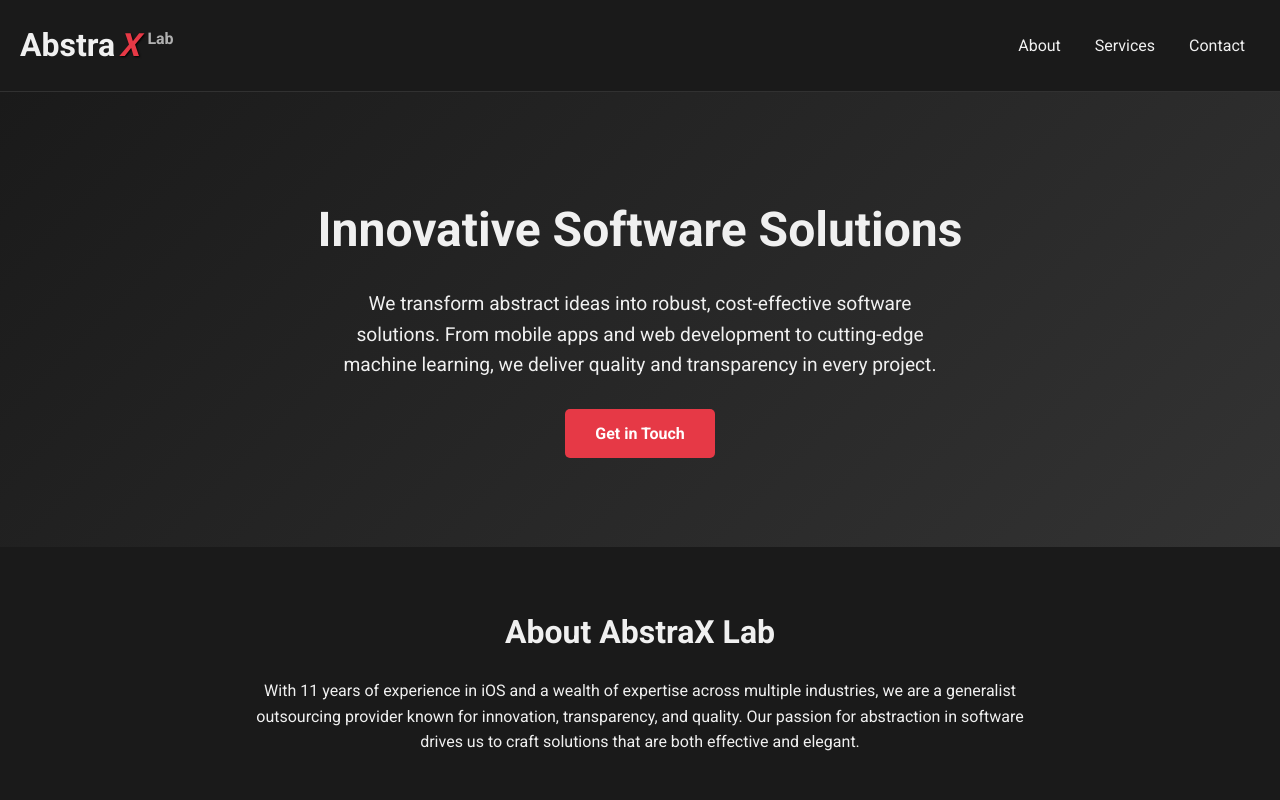
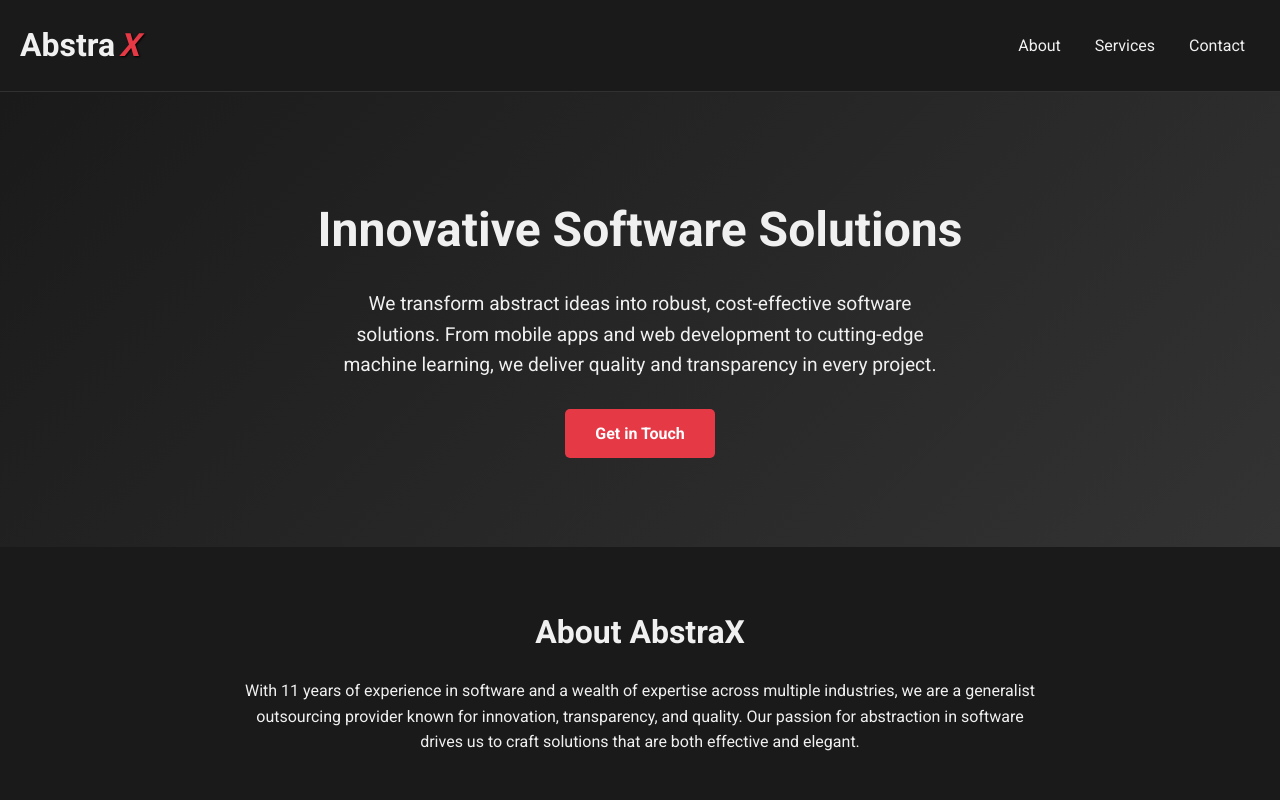
Before and after one commit to MarianoCornejo/marianocornejo.github.io, a plain HTML site: page index.html in a window 1280 px wide. Shown: the top 800 px of the page. Drawn offline with Linux system fonts and the light colour scheme.

Commit message:
Update index.html

```diff
--- a/index.html
+++ b/index.html
@@ -3,7 +3,7 @@
 <head>
   <meta charset="UTF-8" />
   <meta name="viewport" content="width=device-width, initial-scale=1.0" />
-  <title>AbstraX Lab - Innovative Software Solutions</title>
+  <title>AbstraX - Innovative Software Solutions</title>
   <!-- Google Font for a modern look -->
   <link href="https://fonts.googleapis.com/css?family=Roboto:400,700&display=swap" rel="stylesheet">
   <style>
@@ -131,7 +131,7 @@
   <!-- Header with Logo and Navigation -->
   <header>
     <div class="logo">
-      Abstra<span class="x">X</span><span class="lab"> Lab</span>
+      Abstra<span class="x">X</span>
     </div>
     <nav>
       <a href="#about">About</a>
@@ -154,9 +154,9 @@
 
   <!-- About Section -->
   <section id="about" class="section">
-    <h2>About AbstraX Lab</h2>
+    <h2>About AbstraX</h2>
     <p>
-      With 11 years of experience in iOS and a wealth of expertise across multiple industries, we are a generalist outsourcing provider known for innovation, transparency, and quality. Our passion for abstraction in software drives us to craft solutions that are both effective and elegant.
+      With 11 years of experience in software and a wealth of expertise across multiple industries, we are a generalist outsourcing provider known for innovation, transparency, and quality. Our passion for abstraction in software drives us to craft solutions that are both effective and elegant.
     </p>
   </section>
 
```
